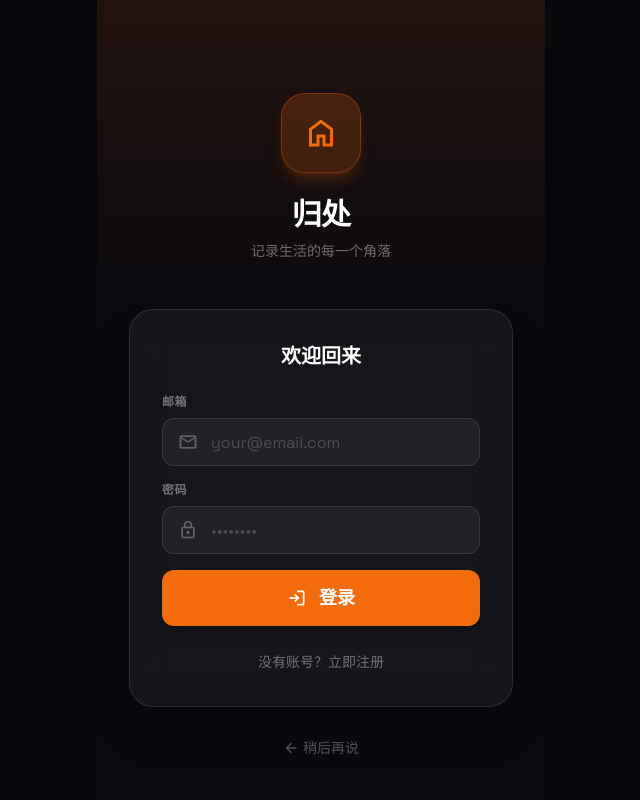
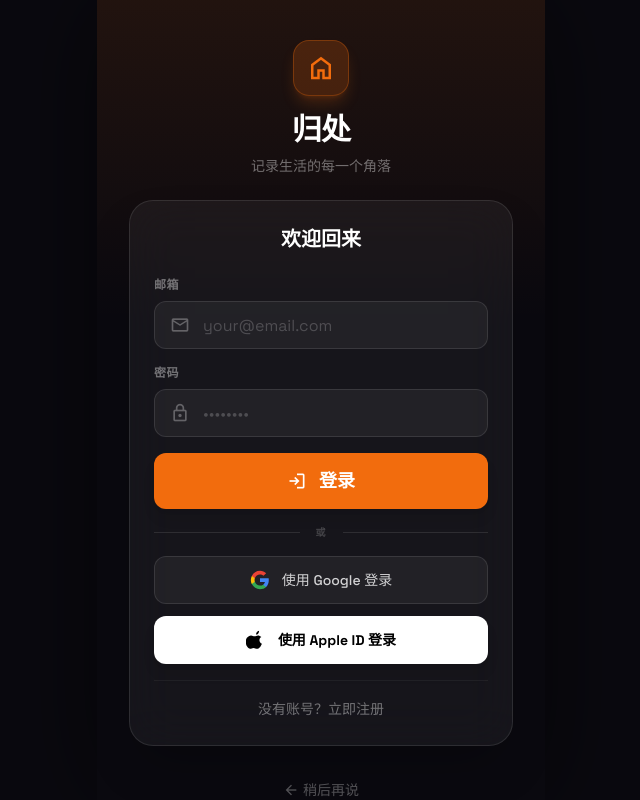
Before and after one commit to Norvah/homebase-ai, a React (Vite) app: page / in a window 1280 px wide. Shown: the whole page, without its empty margins (319-959 px from the left). Built offline with nearby package versions, Linux system fonts and the light colour scheme; no server answers.

Commit message:
feat: 为认证视图添加 Google 和 Apple 社交登录选项并优化界面布局。

```diff
--- a/i18n/locales/en.ts
+++ b/i18n/locales/en.ts
@@ -36,6 +36,9 @@ const en = {
         invalidCredentials: 'Incorrect email or password',
         emailNotConfirmed: 'Please verify your email before logging in',
         emailExists: 'This email is already registered, please log in',
+        loginWithGoogle: 'Continue with Google',
+        loginWithApple: 'Continue with Apple ID',
+        or: 'OR',
     },
     upgrade: {
         title: 'Save Your Data',
--- a/i18n/locales/zh.ts
+++ b/i18n/locales/zh.ts
@@ -36,6 +36,9 @@ const zh = {
         invalidCredentials: '邮箱或密码错误',
         emailNotConfirmed: '请先验证邮箱后再登录',
         emailExists: '该邮箱已注册，请直接登录',
+        loginWithGoogle: '使用 Google 登录',
+        loginWithApple: '使用 Apple ID 登录',
+        or: '或',
     },
     upgrade: {
         title: '保存你的数据',
--- a/index.html
+++ b/index.html
@@ -51,6 +51,13 @@
         background: rgba(255, 255, 255, 0.1);
         border-radius: 10px;
       }
+      .no-scrollbar::-webkit-scrollbar {
+        display: none;
+      }
+      .no-scrollbar {
+        -ms-overflow-style: none;
+        scrollbar-width: none;
+      }
     </style>
   <script type="importmap">
 {
--- a/services/auth.ts
+++ b/services/auth.ts
@@ -99,6 +99,44 @@ export const signOut = async () => {
 };
 
 /**
+ * Google 登录
+ */
+export const signInWithGoogle = async () => {
+    const { data, error } = await supabase.auth.signInWithOAuth({
+        provider: 'google',
+        options: {
+            redirectTo: window.location.origin
+        }
+    });
+
+    if (error) {
+        console.error('Google 登录失败:', error);
+        throw error;
+    }
+
+    return data;
+};
+
+/**
+ * Apple 登录
+ */
+export const signInWithApple = async () => {
+    const { data, error } = await supabase.auth.signInWithOAuth({
+        provider: 'apple',
+        options: {
+            redirectTo: window.location.origin
+        }
+    });
+
+    if (error) {
+        console.error('Apple 登录失败:', error);
+        throw error;
+    }
+
+    return data;
+};
+
+/**
  * 获取当前登录用户
  */
 export const getCurrentUser = async (): Promise<User | null> => {
--- a/views/AuthView.tsx
+++ b/views/AuthView.tsx
@@ -1,6 +1,6 @@
 
 import React, { useState } from 'react';
-import { signIn, signUp, linkEmailPassword } from '../services/auth';
+import { signIn, signUp, linkEmailPassword, signInWithGoogle, signInWithApple } from '../services/auth';
 import { useI18n } from '../i18n';
 
 interface AuthViewProps {
@@ -109,18 +109,18 @@ const AuthView: React.FC<AuthViewProps> = ({ onAuthSuccess, onBack, isAnonymous
             {/* 顶部装饰 */}
             <div className="absolute top-0 left-0 right-0 h-[40vh] bg-gradient-to-b from-primary/10 to-transparent" />
 
-            <div className="flex-1 flex flex-col items-center justify-center px-8 relative z-10">
+            <div className="flex-1 overflow-y-auto no-scrollbar pt-10 pb-8 px-6 relative z-10 flex flex-col items-center">
                 {/* Logo 区域 */}
-                <div className="mb-12 text-center">
-                    <div className="w-20 h-20 bg-primary/20 rounded-3xl flex items-center justify-center mx-auto mb-6 border border-primary/30 shadow-lg shadow-primary/20">
-                        <span className="material-symbols-outlined text-4xl text-primary">home</span>
+                <div className="mb-6 text-center shrink-0">
+                    <div className="w-14 h-14 bg-primary/20 rounded-2xl flex items-center justify-center mx-auto mb-4 border border-primary/30 shadow-lg shadow-primary/20">
+                        <span className="material-symbols-outlined text-3xl text-primary">home</span>
                     </div>
                     <h1 className="text-3xl font-bold text-white tracking-tight">{t('app.name')}</h1>
                     <p className="text-white/40 text-sm mt-2">{t('app.slogan')}</p>
                 </div>
 
                 {/* 表单卡片 */}
-                <div className="w-full max-w-sm bg-white/5 backdrop-blur-xl rounded-3xl p-8 border border-white/10 shadow-2xl">
+                <div className="w-full max-w-sm bg-white/5 backdrop-blur-xl rounded-3xl p-6 border border-white/10 shadow-2xl mb-4">
                     <h2 className="text-xl font-bold text-white mb-6 text-center">
                         {mode === 'login' ? t('auth.welcome') : t('auth.createAccount')}
                     </h2>
@@ -220,8 +220,56 @@ const AuthView: React.FC<AuthViewProps> = ({ onAuthSuccess, onBack, isAnonymous
                         </button>
                     </form>
 
+                    {/* 第三方登录分界线 */}
+                    <div className="my-4 flex items-center gap-4">
+                        <div className="h-px flex-1 bg-white/10" />
+                        <span className="text-white/20 text-[10px] font-bold uppercase tracking-widest">{t('auth.or')}</span>
+                        <div className="h-px flex-1 bg-white/10" />
+                    </div>
+
+                    <div className="space-y-3">
+                        <button
+                            onClick={async () => {
+                                setIsLoading(true);
+                                try {
+                                    await signInWithGoogle();
+                                } catch (err) {
+                                    setIsLoading(false);
+                                }
+                            }}
+                            disabled={isLoading}
+                            className="w-full h-12 rounded-xl bg-white/5 border border-white/10 flex items-center justify-center gap-3 text-white/80 text-sm font-medium hover:bg-white/10 hover:border-white/20 transition-all active:scale-[0.98] disabled:opacity-50"
+                        >
+                            <svg viewBox="0 0 24 24" className="w-5 h-5" xmlns="http://www.w3.org/2000/svg">
+                                <path d="M22.56 12.25c0-.78-.07-1.53-.2-2.25H12v4.26h5.92c-.26 1.37-1.04 2.53-2.21 3.31v2.77h3.57c2.08-1.92 3.28-4.74 3.28-8.09z" fill="#4285F4" />
+                                <path d="M12 23c2.97 0 5.46-.98 7.28-2.66l-3.57-2.77c-1 .67-2.28 1.06-3.71 1.06-2.86 0-5.29-1.93-6.16-4.53H2.18v2.84C3.99 20.53 7.7 23 12 23z" fill="#34A853" />
+                                <path d="M5.84 14.09c-.22-.66-.35-1.36-.35-2.09s.13-1.43.35-2.09V7.07H2.18C1.43 8.55 1 10.22 1 12s.43 3.45 1.18 4.93l3.66-2.84z" fill="#FBBC05" />
+                                <path d="M12 5.38c1.62 0 3.06.56 4.21 1.64l3.15-3.15C17.45 2.09 14.97 1 12 1 7.7 1 3.99 3.47 2.18 7.07l3.66 2.84c.87-2.6 3.3-4.53 6.16-4.53z" fill="#EA4335" />
+                            </svg>
+                            <span>{t('auth.loginWithGoogle')}</span>
+                        </button>
+
+                        <button
+                            onClick={async () => {
+                                setIsLoading(true);
+                                try {
+                                    await signInWithApple();
+                                } catch (err) {
+                                    setIsLoading(false);
+                                }
+                            }}
+                            disabled={isLoading}
+                            className="w-full h-12 rounded-xl bg-white text-black flex items-center justify-center gap-3 text-sm font-bold hover:bg-white/90 transition-all active:scale-[0.98] disabled:opacity-50 shadow-lg"
+                        >
+                            <svg viewBox="0 0 24 24" className="w-5 h-5 fill-current" xmlns="http://www.w3.org/2000/svg">
+                                <path d="M17.05 20.28c-.96.95-2.12 2.22-3.85 2.22-1.63 0-2.35-1.02-4.14-1.02s-2.6.96-4.05.96c-1.54 0-2.79-1.31-3.83-2.82C.1 18.06-1.55 13.04 1.1 9.4c1.33-1.84 3.14-2.92 4.98-2.92 1.6 0 2.76.96 4.14.96s2.54-.96 4.14-.96c1.35 0 2.89.6 4.1 2.05-3.5 1.74-2.88 6.45.69 8zM12.03 5.48c-.02-2.19 1.58-4.22 3.65-4.48.24 2.51-2.06 4.67-3.65 4.48z" />
+                            </svg>
+                            <span>{t('auth.loginWithApple')}</span>
+                        </button>
+                    </div>
+
                     {/* 切换模式 */}
-                    <div className="mt-6 text-center">
+                    <div className="mt-4 text-center border-t border-white/5 pt-4">
                         <button
                             onClick={toggleMode}
                             disabled={isLoading}
@@ -231,21 +279,19 @@ const AuthView: React.FC<AuthViewProps> = ({ onAuthSuccess, onBack, isAnonymous
                         </button>
                     </div>
                 </div>
-            </div>
 
-            {/* 底部返回按钮 */}
-            {onBack && (
-                <div className="absolute bottom-8 left-0 right-0 flex justify-center z-20">
+                {/* 返回按钮（从绝对定位改为文档流） */}
+                {onBack && (
                     <button
                         onClick={() => setShowBackConfirm(true)}
                         disabled={isLoading}
-                        className="text-white/30 text-sm hover:text-white/50 transition-colors disabled:opacity-50 flex items-center gap-1 py-2 px-4"
+                        className="text-white/30 text-sm hover:text-white/50 transition-colors disabled:opacity-50 flex items-center gap-1 py-4 px-8"
                     >
                         <span className="material-symbols-outlined text-base">arrow_back</span>
                         <span>{t('auth.laterText')}</span>
                     </button>
-                </div>
-            )}
+                )}
+            </div>
 
             {/* 确认返回弹窗 */}
             {showBackConfirm && (
```
